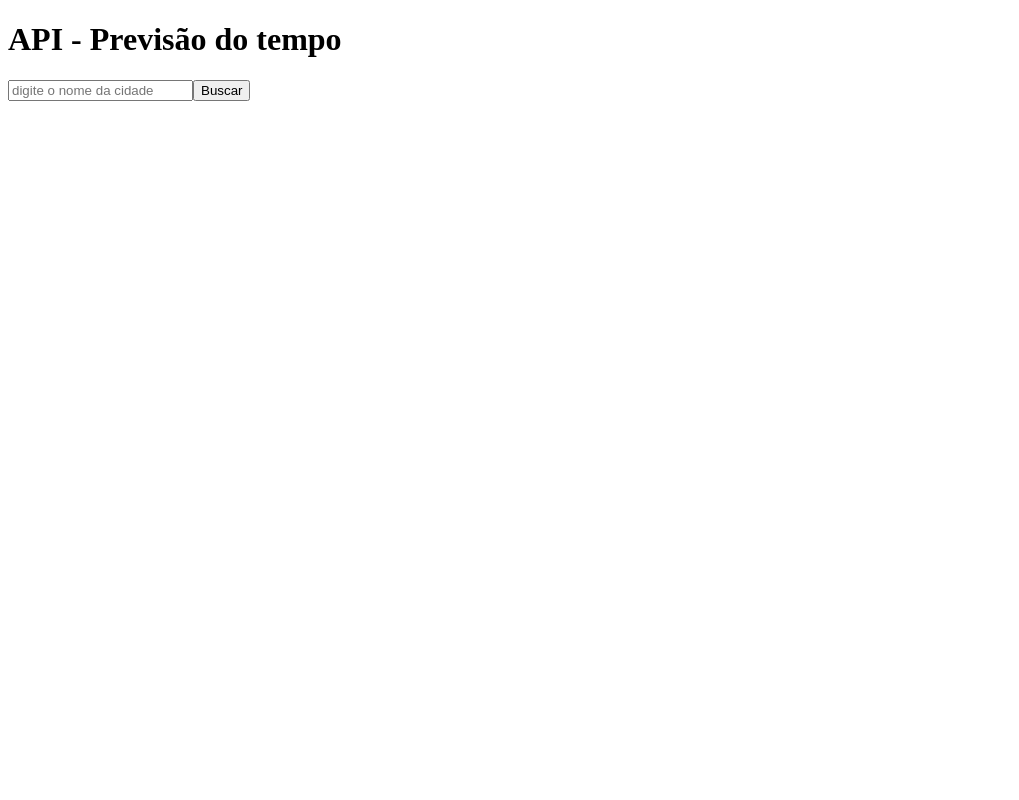
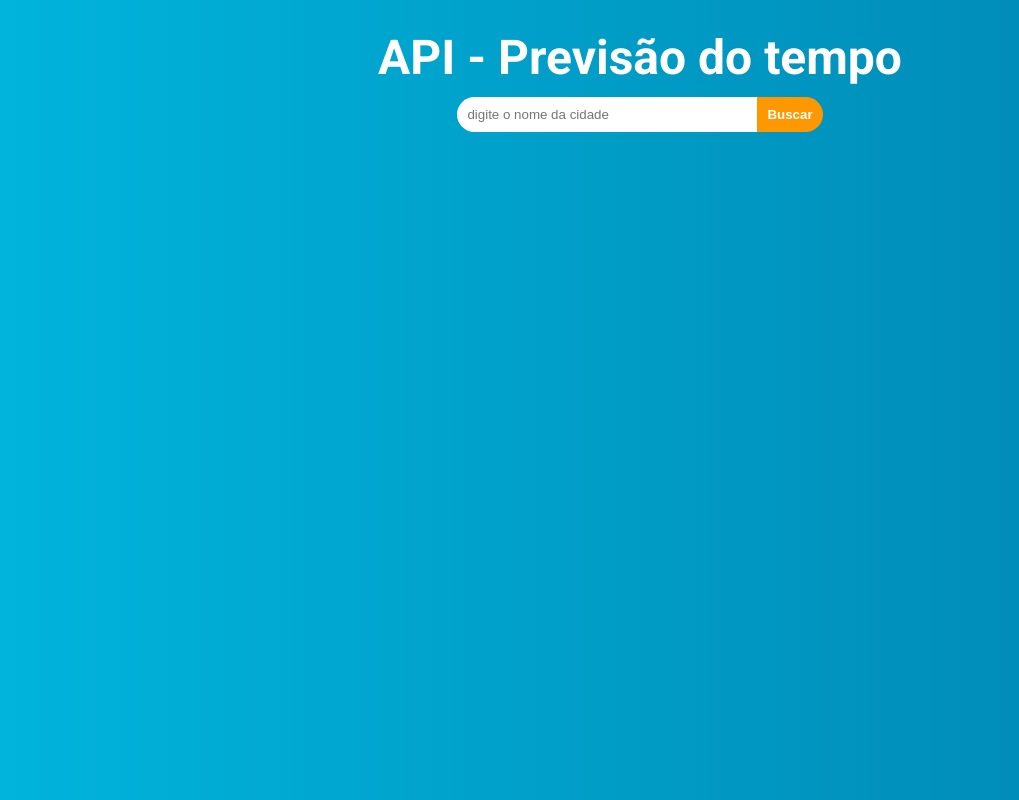
Before and after one commit to DevLancelloth/react-api-previsao, a React (Vite) app: page / in a window 1280 px wide. Shown: the whole page, without its empty margins (0-1019 px from the left). Built offline with nearby package versions, Linux system fonts and the light colour scheme.

Commit message:
subindo prévia de estilos css em index e app

```diff
--- /dev/null
+++ b/src/App.css
@@ -0,0 +1,34 @@
+.container {
+  max-width: 1000px;
+  padding: 20px;
+  margin: 0 auto;
+  text-align: center;
+}
+
+h1 {
+  font-size: 3rem;
+  color: #fff;
+}
+
+input {
+  padding: 10px;
+  border: none;
+  border-radius: 20px 0 0 20px;
+  outline: none;
+  max-width: 300px;
+  width: 50%;
+}
+
+button {
+  padding: 10px;
+  border: none;
+  border-radius: 0 20px 20px 0;
+  background-color: #ff9800;
+  cursor: pointer;
+  color: #fff;
+  font-weight: bold;
+}
+
+button:hover {
+  background-color: #f57c00;
+}
--- a/src/App.jsx
+++ b/src/App.jsx
@@ -2,6 +2,7 @@
 import React, { useState, useRef } from "react";
 import axios from "axios";
 import WeatherInformations from "./components/WheaterInformations/WeatherInformations";
+import "./App.css";
 
 function App() {
   const [weather, setWeather] = useState({});
@@ -17,7 +18,7 @@
   }
 
   return (
-    <div>
+    <div className="container">
       <h1>API - Previsão do tempo</h1>
       <input ref={inputRef} type="text" placeholder="digite o nome da cidade" />
       <button onClick={ProcurarCidade}>Buscar</button>
--- a/src/index.css
+++ b/src/index.css
@@ -0,0 +1,14 @@
+@import url("https://fonts.googleapis.com/css2?family=Roboto:ital,wght@0,100;0,300;0,400;0,500;0,700;0,900;1,100;1,300;1,400;1,500;1,700;1,900&display=swap");
+
+* {
+  margin: 0;
+  padding: 0;
+  box-sizing: border-box;
+}
+
+body {
+  font-family: "Roboto", sans-serif;
+  background: linear-gradient(to right, #00b4db, #0083b0);
+  color: #333;
+  line-height: 1.6;
+}
```
